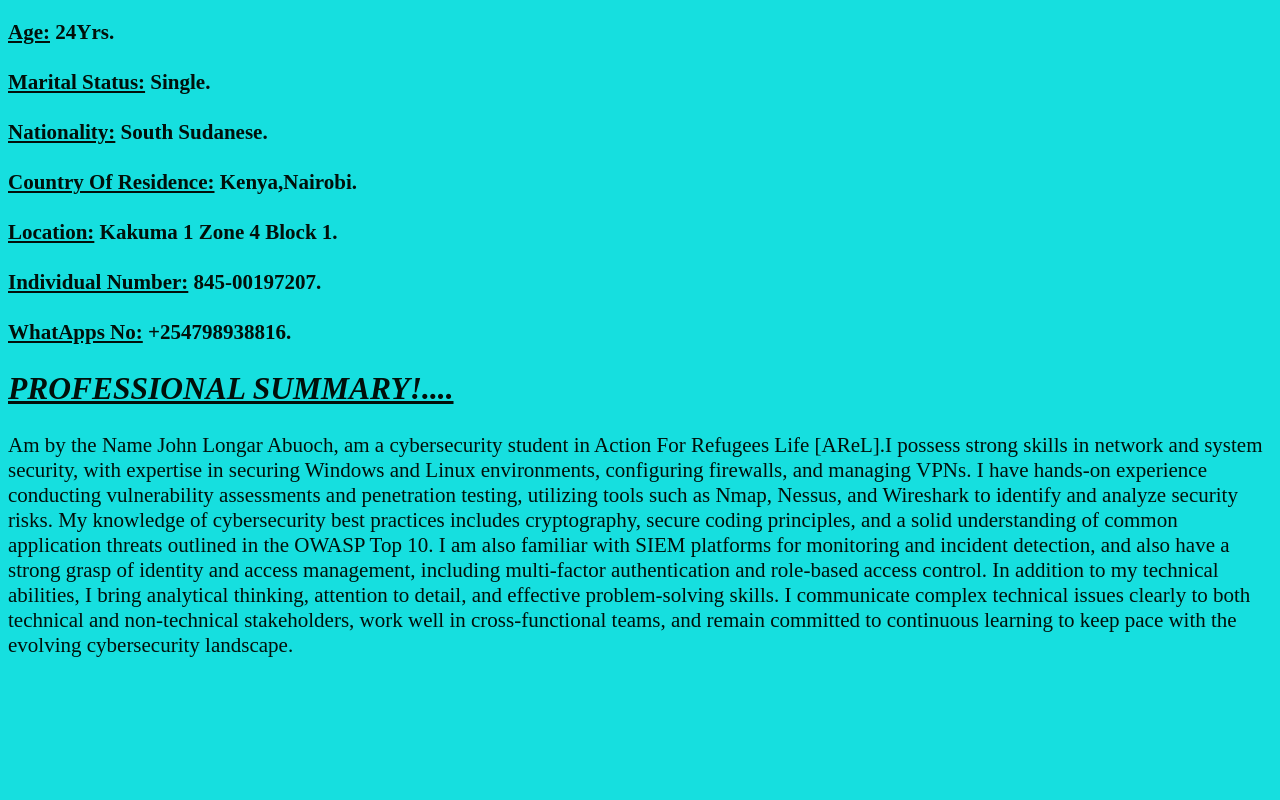
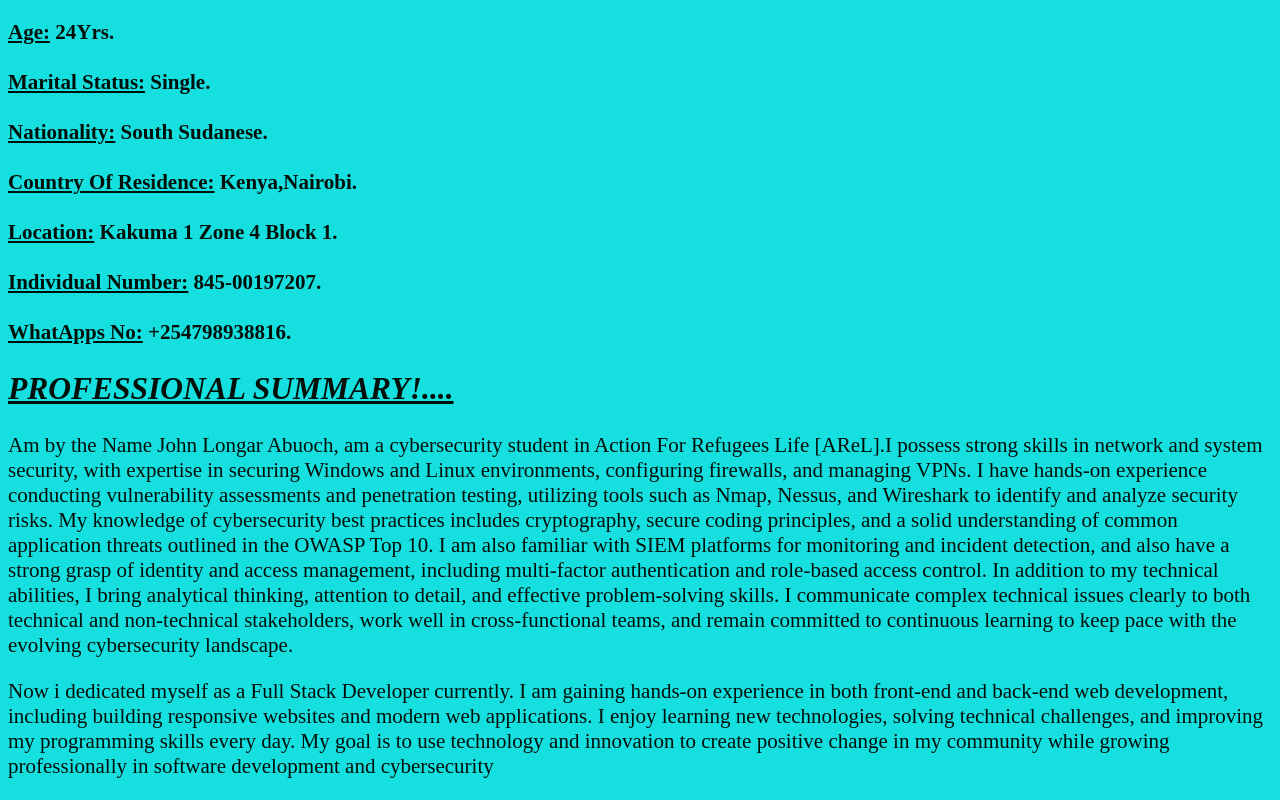
Before and after one commit to Longar-dotcom/MY-PROFILE-PROJECT, a plain HTML site: page index.html in a window 1280 px wide. Shown: the part 640-1440 px from the top of the page. Before the commit the page ends 1319 px from the top, so only its background shows below. Drawn offline with Linux system fonts and the light colour scheme.

Commit message:
Update index.html with new developer experience section
Added a paragraph about current focus as a Full Stack Developer and ongoing learning in web development and cybersecurity.

```diff
--- a/index.html
+++ b/index.html
@@ -42,6 +42,9 @@
                secure coding principles, and a solid understanding of common application threats outlined in the OWASP Top 10. I am also familiar with SIEM platforms for monitoring and incident detection,
                and also  have a strong grasp of identity and access management, including multi-factor authentication and role-based access control. In addition to my technical abilities, I bring analytical thinking, attention to detail, and effective problem-solving skills. I communicate complex technical issues clearly to both technical and non-technical stakeholders, work well in cross-functional teams, and remain committed to continuous learning to keep pace with the evolving cybersecurity landscape.
             </p>
+            <p>
+                Now i dedicated myself as a Full Stack Developer currently. I am gaining hands-on experience in both front-end and back-end web development, including building responsive websites and modern web applications. I enjoy learning new technologies, solving technical challenges, and improving my programming skills every day. My goal is to use technology and innovation to create positive change in my community while growing professionally in software development and cybersecurity
+            </p>
 
         </body>
     </head>
```
